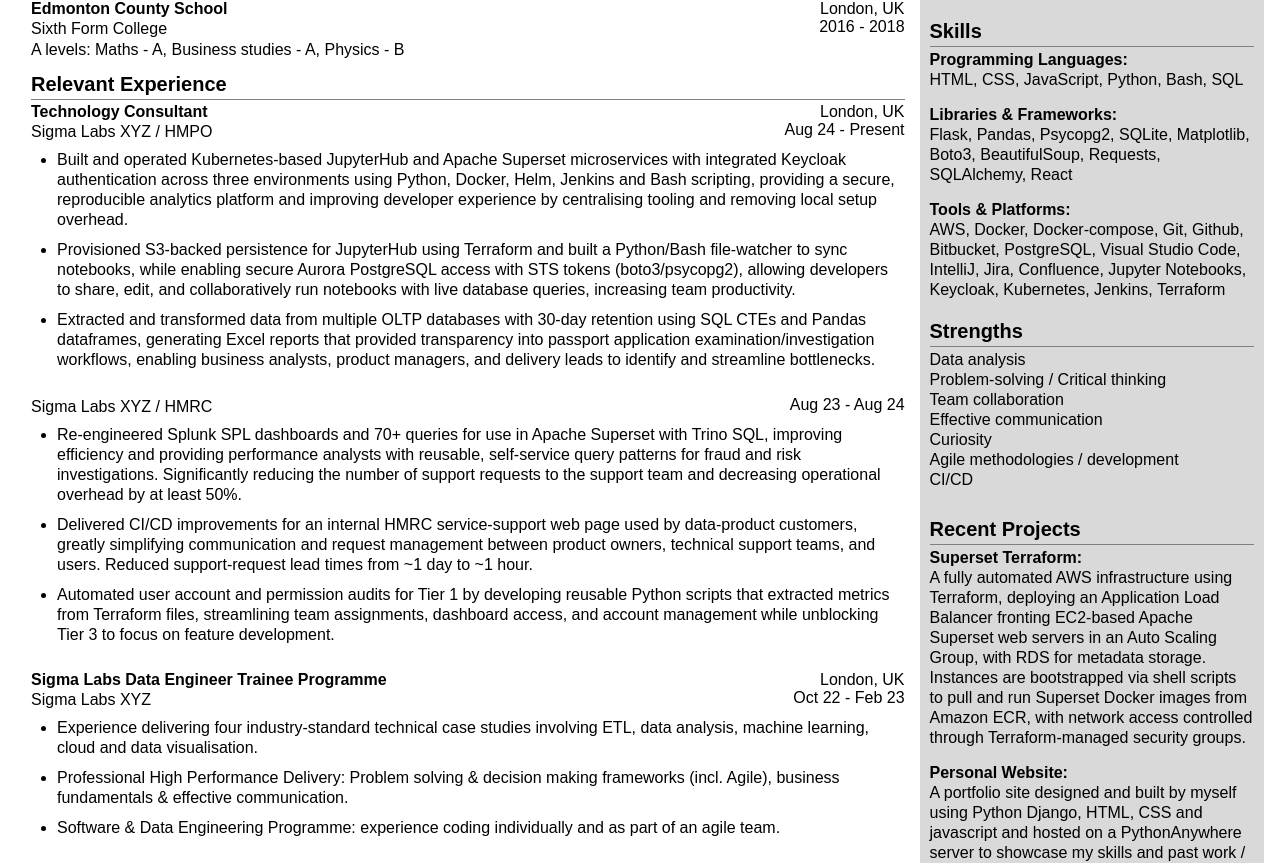
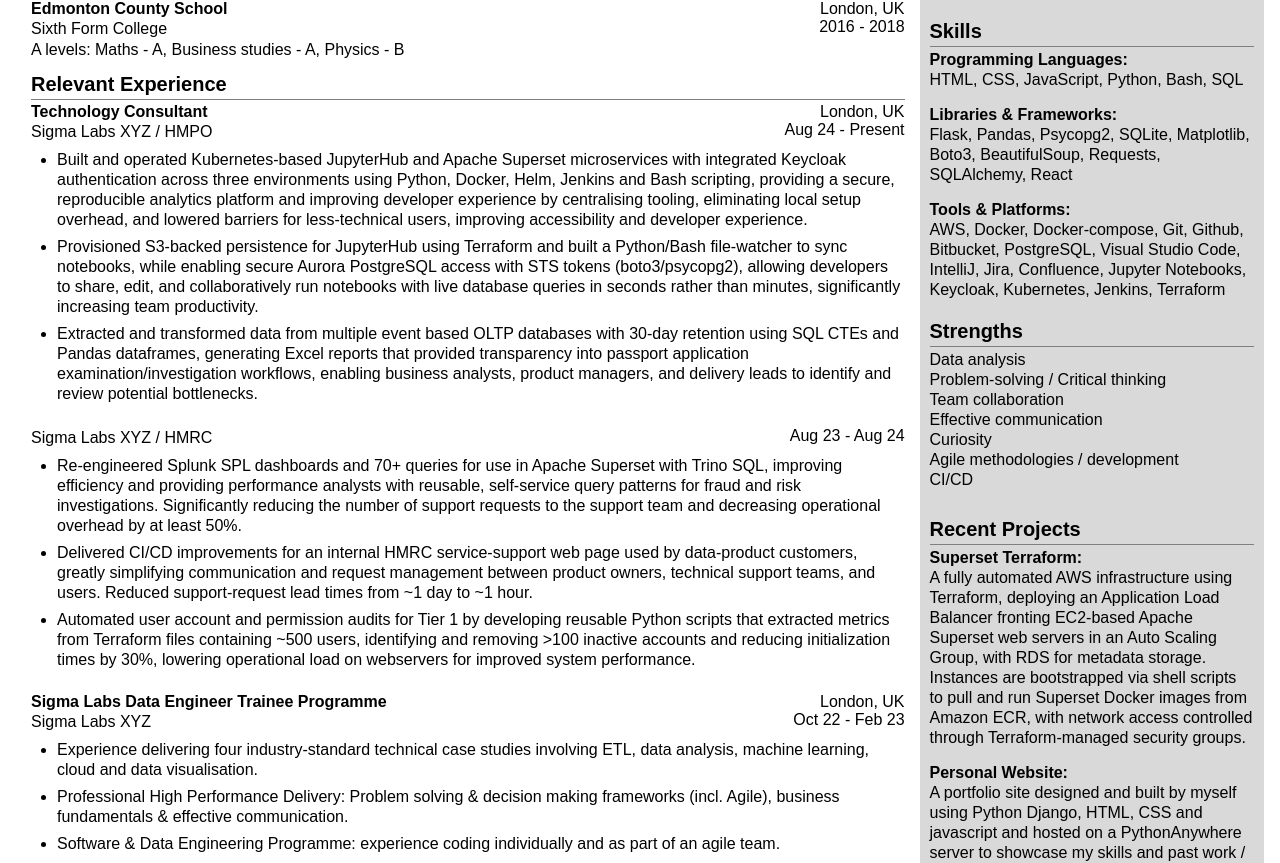
Before and after one commit to Eros-code/Eros-react-cv, a React (Vite) app in the folder my-first-vite-project/: page / in a window 1280 px wide. Shown: the part 402-1265 px from the top of the page. Built offline with nearby package versions, Linux system fonts and the light colour scheme.

Commit message:
Update title and tweak experience bullets slightly to more explicitly show impact

```diff
--- a/my-first-vite-project/components/Main.jsx
+++ b/my-first-vite-project/components/Main.jsx
@@ -53,23 +53,25 @@
             microservices with integrated Keycloak authentication across three
             environments using Python, Docker, Helm, Jenkins and Bash scripting,
             providing a secure, reproducible analytics platform and improving
-            developer experience by centralising tooling and removing local
-            setup overhead.
+            developer experience by centralising tooling, eliminating local setup
+            overhead, and lowered barriers for less-technical users, improving
+            accessibility and developer experience.
           </li>
           <li>
             Provisioned S3-backed persistence for JupyterHub using Terraform and
             built a Python/Bash file-watcher to sync notebooks, while enabling
             secure Aurora PostgreSQL access with STS tokens (boto3/psycopg2),
             allowing developers to share, edit, and collaboratively run
-            notebooks with live database queries, increasing team productivity.
+            notebooks with live database queries in seconds rather than minutes,
+            significantly increasing team productivity.
           </li>
           <li>
-            Extracted and transformed data from multiple OLTP databases with
-            30-day retention using SQL CTEs and Pandas dataframes, generating
-            Excel reports that provided transparency into passport application
-            examination/investigation workflows, enabling business analysts,
-            product managers, and delivery leads to identify and streamline
-            bottlenecks.
+            Extracted and transformed data from multiple event based OLTP
+            databases with 30-day retention using SQL CTEs and Pandas
+            dataframes, generating Excel reports that provided transparency into
+            passport application examination/investigation workflows, enabling
+            business analysts, product managers, and delivery leads to identify
+            and review potential bottlenecks.
           </li>
         </ul>
         <p className="p-row">
@@ -95,9 +97,10 @@
           <li>
             Automated user account and permission audits for Tier 1 by
             developing reusable Python scripts that extracted metrics from
-            Terraform files, streamlining team assignments, dashboard access,
-            and account management while unblocking Tier 3 to focus on feature
-            development.
+            Terraform files containing ~500 users, identifying and removing
+            {" >"}100 inactive accounts and reducing initialization times by
+            30%, lowering operational load on webservers for improved system
+            performance.
           </li>
         </ul>
       </div>
--- a/my-first-vite-project/src/App.css
+++ b/my-first-vite-project/src/App.css
@@ -262,7 +262,7 @@
 
 .experience_bullets > li {
   font-size: 12pt;
-  margin-bottom: 10px;
+  margin-bottom: 7px;
 }
 
 .modules-list > li {
```
